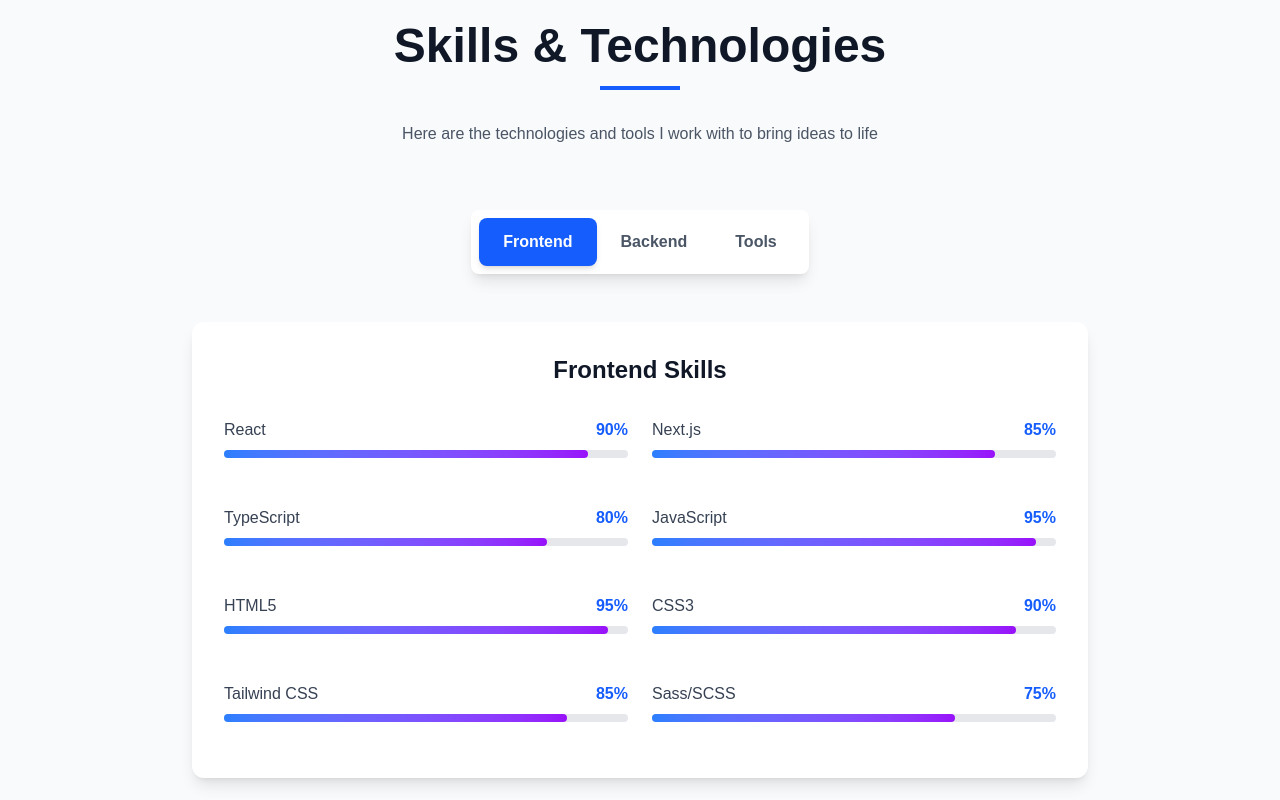
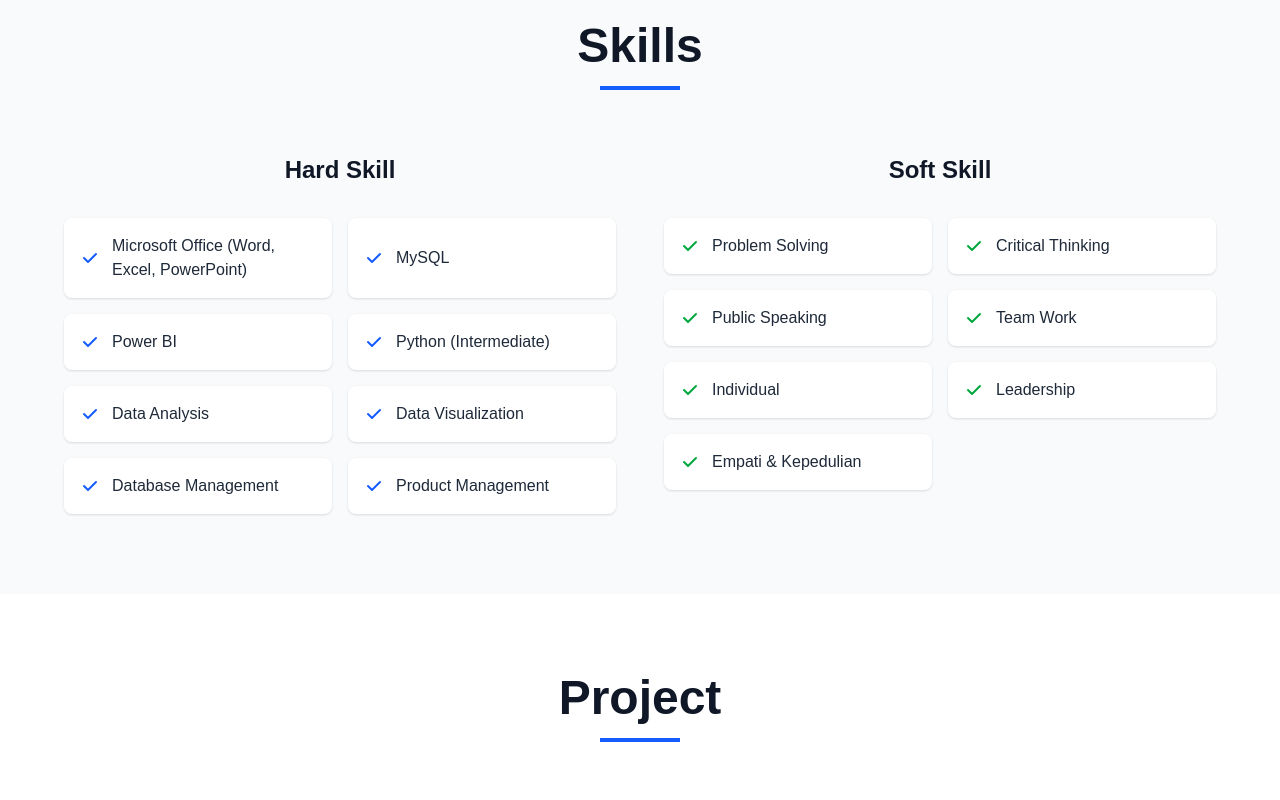
Before and after one commit to irfanprogramming/Portofolio-Irfan, a Next.js app: page / in a window 1280 px wide. Shown: the part 2900-3700 px from the top of the page. Built offline with nearby package versions, Linux system fonts and the light colour scheme.

Commit message:
update fitur

```diff
--- a/src/components/SkillsSection.tsx
+++ b/src/components/SkillsSection.tsx
@@ -1,144 +1,98 @@
 'use client';
 
-import { useState } from 'react';
+const HardSkill = [
+  'Microsoft Office (Word, Excel, PowerPoint)',
+  'MySQL',
+  'Power BI',
+  'Python (Intermediate)',
+  'Data Analysis',
+  'Data Visualization',
+  'Database Management',
+  'Product Management'
+];
 
-const skillCategories = {
-  frontend: [
-    { name: 'React', level: 90 },
-    { name: 'Next.js', level: 85 },
-    { name: 'TypeScript', level: 80 },
-    { name: 'JavaScript', level: 95 },
-    { name: 'HTML5', level: 95 },
-    { name: 'CSS3', level: 90 },
-    { name: 'Tailwind CSS', level: 85 },
-    { name: 'Sass/SCSS', level: 75 },
-  ],
-  backend: [
-    { name: 'Node.js', level: 80 },
-    { name: 'Express.js', level: 75 },
-    { name: 'Python', level: 70 },
-    { name: 'PHP', level: 65 },
-    { name: 'MongoDB', level: 70 },
-    { name: 'PostgreSQL', level: 65 },
-    { name: 'MySQL', level: 70 },
-    { name: 'REST APIs', level: 85 },
-  ],
-  tools: [
-    { name: 'Git', level: 85 },
-    { name: 'GitHub', level: 90 },
-    { name: 'VS Code', level: 95 },
-    { name: 'Figma', level: 75 },
-    { name: 'Webpack', level: 70 },
-    { name: 'Vite', level: 80 },
-    { name: 'Docker', level: 60 },
-    { name: 'Vercel', level: 85 },
-  ],
-};
+const SoftSkill = [
+  'Problem Solving',
+  'Critical Thinking',
+  'Public Speaking',
+  'Team Work',
+  'Individual',
+  'Leadership',
+  'Empati & Kepedulian',
+];
 
 export default function SkillsSection() {
-  const [activeCategory, setActiveCategory] = useState('frontend');
-
-  const renderSkills = (skills: { name: string; level: number }[]) => {
-    return skills.map((skill, index) => (
-      <div key={skill.name} className="mb-6">
-        <div className="flex justify-between items-center mb-2">
-          <span className="text-gray-700 dark:text-gray-300 font-medium">
-            {skill.name}
-          </span>
-          <span className="text-blue-600 dark:text-blue-400 font-semibold">
-            {skill.level}%
-          </span>
-        </div>
-        <div className="w-full bg-gray-200 dark:bg-gray-700 rounded-full h-2">
-          <div
-            className="bg-gradient-to-r from-blue-500 to-purple-600 h-2 rounded-full transition-all duration-1000 ease-out"
-            style={{
-              width: `${skill.level}%`,
-              animationDelay: `${index * 100}ms`,
-            }}
-          ></div>
-        </div>
-      </div>
-    ));
-  };
-
   return (
-    <section id="skills" className="py-20 bg-gray-50 dark:bg-gray-800">
+    <section id="skills" className="py-20 bg-gray-50">
       <div className="container mx-auto px-6">
         <div className="text-center mb-16">
-          <h2 className="text-4xl md:text-5xl font-bold text-gray-900 dark:text-white mb-4">
-            Skills & Technologies
+          <h2 className="text-4xl md:text-5xl font-bold text-gray-900 mb-4">
+            Skills
           </h2>
           <div className="w-20 h-1 bg-blue-600 mx-auto mb-8"></div>
-          <p className="text-gray-600 dark:text-gray-400 max-w-2xl mx-auto">
-            Here are the technologies and tools I work with to bring ideas to
-            life
-          </p>
         </div>
 
-        {/* Category Tabs */}
-        <div className="flex justify-center mb-12">
-          <div className="bg-white dark:bg-gray-900 rounded-lg p-2 shadow-lg">
-            {Object.keys(skillCategories).map((category) => (
-              <button
-                key={category}
-                onClick={() => setActiveCategory(category)}
-                className={`px-6 py-3 rounded-lg font-semibold transition-all duration-200 ${
-                  activeCategory === category
-                    ? 'bg-blue-600 text-white shadow-md'
-                    : 'text-gray-600 dark:text-gray-400 hover:text-blue-600 dark:hover:text-blue-400'
-                }`}
+        <div className="max-w-6xl mx-auto">
+          <div className="grid grid-cols-1 lg:grid-cols-2 gap-12">
+            {/* Hard Skill */}
+            <div>
+              <h3 className="text-2xl font-bold text-gray-900 mb-8 text-center">
+                Hard Skill
+              </h3>
+              <div className="grid grid-cols-1 md:grid-cols-2 gap-4">
+                {HardSkill.map((skill, index) => (
+                  <div
+                    key={index}
+                    className="flex items-center space-x-3 p-4 bg-white rounded-lg shadow-sm hover:shadow-md transition-shadow duration-200"
                   >
-                {category.charAt(0).toUpperCase() + category.slice(1)}
-              </button>
+                    <div className="flex-shrink-0">
+                      <svg
+                        className="w-5 h-5 text-blue-600"
+                        fill="currentColor"
+                        viewBox="0 0 20 20"
+                      >
+                        <path
+                          fillRule="evenodd"
+                          d="M16.707 5.293a1 1 0 010 1.414l-8 8a1 1 0 01-1.414 0l-4-4a1 1 0 011.414-1.414L8 12.586l7.293-7.293a1 1 0 011.414 0z"
+                          clipRule="evenodd"
+                        />
+                      </svg>
+                    </div>
+                    <span className="text-gray-800 font-medium">{skill}</span>
+                  </div>
                 ))}
               </div>
             </div>
 
-        {/* Skills Grid */}
-        <div className="max-w-4xl mx-auto">
-          <div className="bg-white dark:bg-gray-900 rounded-xl shadow-lg p-8">
-            <h3 className="text-2xl font-bold text-gray-900 dark:text-white mb-8 text-center">
-              {activeCategory.charAt(0).toUpperCase() + activeCategory.slice(1)}{' '}
-              Skills
+            {/* Soft Skills */}
+            <div>
+              <h3 className="text-2xl font-bold text-gray-900 mb-8 text-center">
+                Soft Skill
               </h3>
-            <div className="grid grid-cols-1 md:grid-cols-2 gap-6">
-              {renderSkills(
-                skillCategories[activeCategory as keyof typeof skillCategories]
-              )}
+              <div className="grid grid-cols-1 md:grid-cols-2 gap-4">
+                {SoftSkill.map((skill, index) => (
+                  <div
+                    key={index}
+                    className="flex items-center space-x-3 p-4 bg-white rounded-lg shadow-sm hover:shadow-md transition-shadow duration-200"
+                  >
+                    <div className="flex-shrink-0">
+                      <svg
+                        className="w-5 h-5 text-green-600"
+                        fill="currentColor"
+                        viewBox="0 0 20 20"
+                      >
+                        <path
+                          fillRule="evenodd"
+                          d="M16.707 5.293a1 1 0 010 1.414l-8 8a1 1 0 01-1.414 0l-4-4a1 1 0 011.414-1.414L8 12.586l7.293-7.293a1 1 0 011.414 0z"
+                          clipRule="evenodd"
+                        />
+                      </svg>
+                    </div>
+                    <span className="text-gray-800 font-medium">{skill}</span>
+                  </div>
+                ))}
               </div>
             </div>
-        </div>
-
-        {/* Additional Info */}
-        <div className="mt-16 text-center">
-          <h3 className="text-2xl font-bold text-gray-900 dark:text-white mb-6">
-            Always Learning
-          </h3>
-          <p className="text-gray-600 dark:text-gray-400 max-w-3xl mx-auto mb-8">
-            Technology evolves rapidly, and I&apos;m committed to continuous
-            learning. I regularly explore new frameworks, attend workshops, and
-            contribute to open source projects to stay at the forefront of web
-            development.
-          </p>
-
-          <div className="flex flex-wrap justify-center gap-4">
-            {[
-              'AI/ML',
-              'Three.js',
-              'GraphQL',
-              'Rust',
-              'Go',
-              'AWS',
-              'Kubernetes',
-            ].map((tech) => (
-              <span
-                key={tech}
-                className="px-4 py-2 bg-blue-100 dark:bg-blue-900 text-blue-800 dark:text-blue-200 rounded-full text-sm font-medium"
-              >
-                Currently Learning: {tech}
-              </span>
-            ))}
           </div>
         </div>
       </div>
```
Lines whose indentation alone changed are shown as unchanged.
